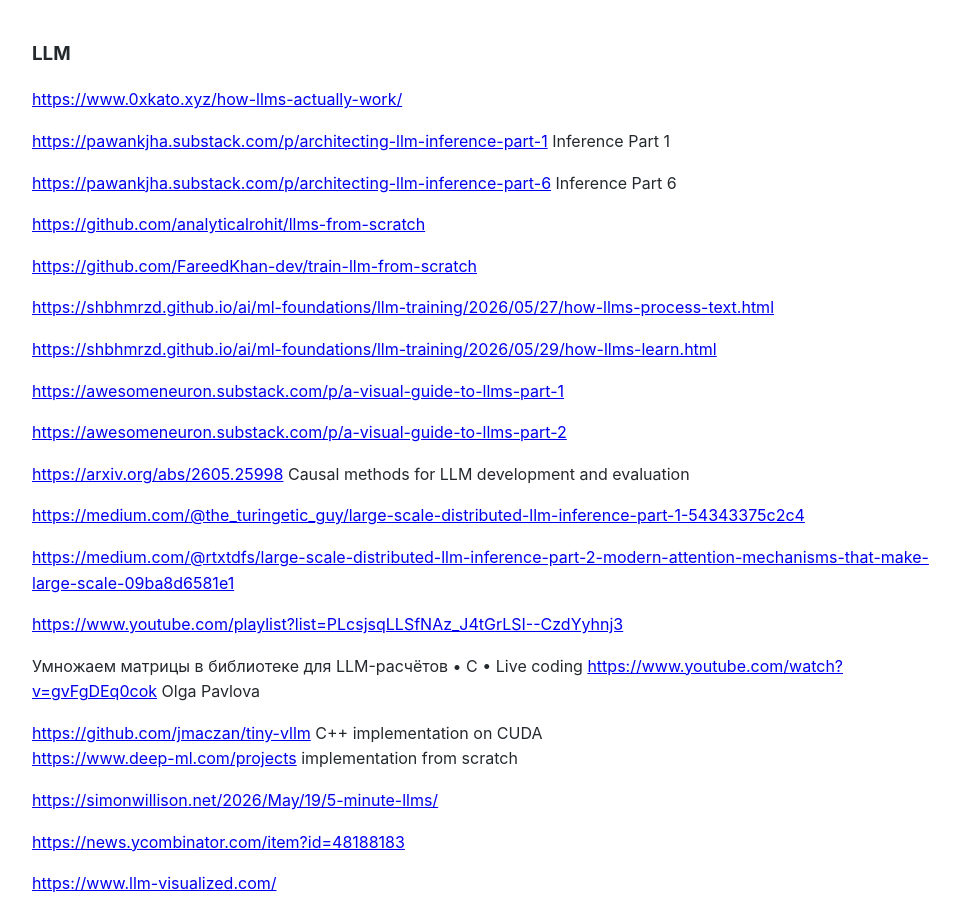
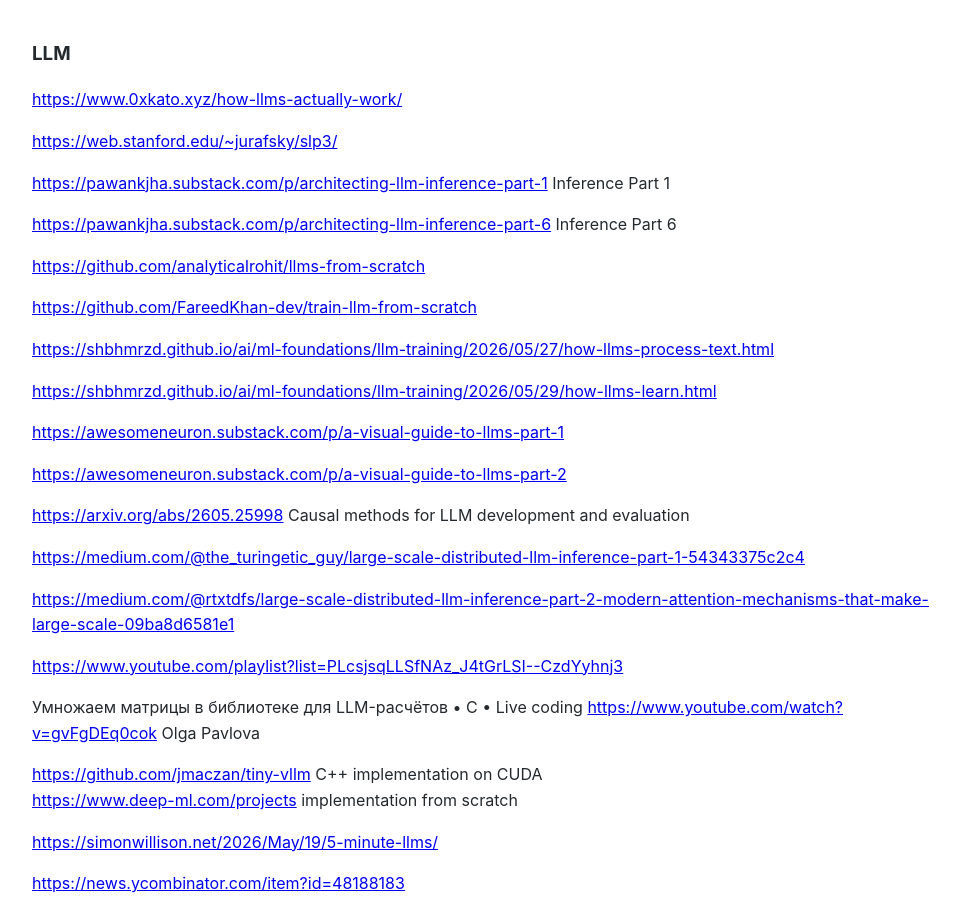
Before and after one commit to Michael-Lubinsky/michael-lubinsky.github.com, a Jekyll site: the page built from ml/llm.md, in a window 1280 px wide and 900 px high. Shown: the whole window, without its empty margins (158-1118 px from the left). Built offline with Jekyll 4.4.1, drawn with Linux system fonts in a browser that asks for light colours; our own code applies the rules of GitHub Pages for plain Markdown files.

Commit message:
Update llm.md

```diff
--- a/ml/llm.md
+++ b/ml/llm.md
@@ -1,6 +1,8 @@
 ### LLM
 
 <https://www.0xkato.xyz/how-llms-actually-work/>
+
+<https://web.stanford.edu/~jurafsky/slp3/>
 
 <https://pawankjha.substack.com/p/architecting-llm-inference-part-1> Inference Part 1
 
```
